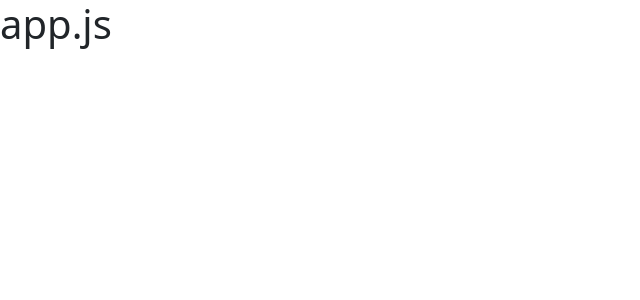
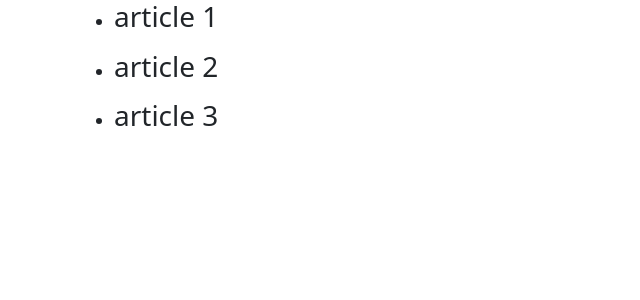
Before and after one commit to leonardopalluzzi/react-form, a React (Vite) app: page / in a window 1280 px wide. Shown: the top 300 px of the page, without its empty margins (0-640 px from the left). Built offline with nearby package versions, Linux system fonts and the light colour scheme.

Commit message:
add articles title print

```diff
--- a/src/App.jsx
+++ b/src/App.jsx
@@ -1,4 +1,23 @@
-
+const articles = [
+  {
+    id: 1,
+    title: 'article 1',
+    content: 'artcile 1 content',
+    author: 'article 1 author'
+  },
+  {
+    id: 2,
+    title: 'article 2',
+    content: 'artcile 2 content',
+    author: 'article 2 author'
+  },
+  {
+    id: 3,
+    title: 'article 3',
+    content: 'artcile 3 content',
+    author: 'article 3 author'
+  }
+]
 
 
 function App() {
@@ -6,7 +25,14 @@ function App() {
 
   return (
     <>
-      <h1>app.js</h1>
+      {articles.map(item => (
+        <div className="container article">
+          <ul>
+            <li><h3>{item.title}</h3></li>
+          </ul>
+        </div>
+
+      ))}
     </>
   )
 }
```
